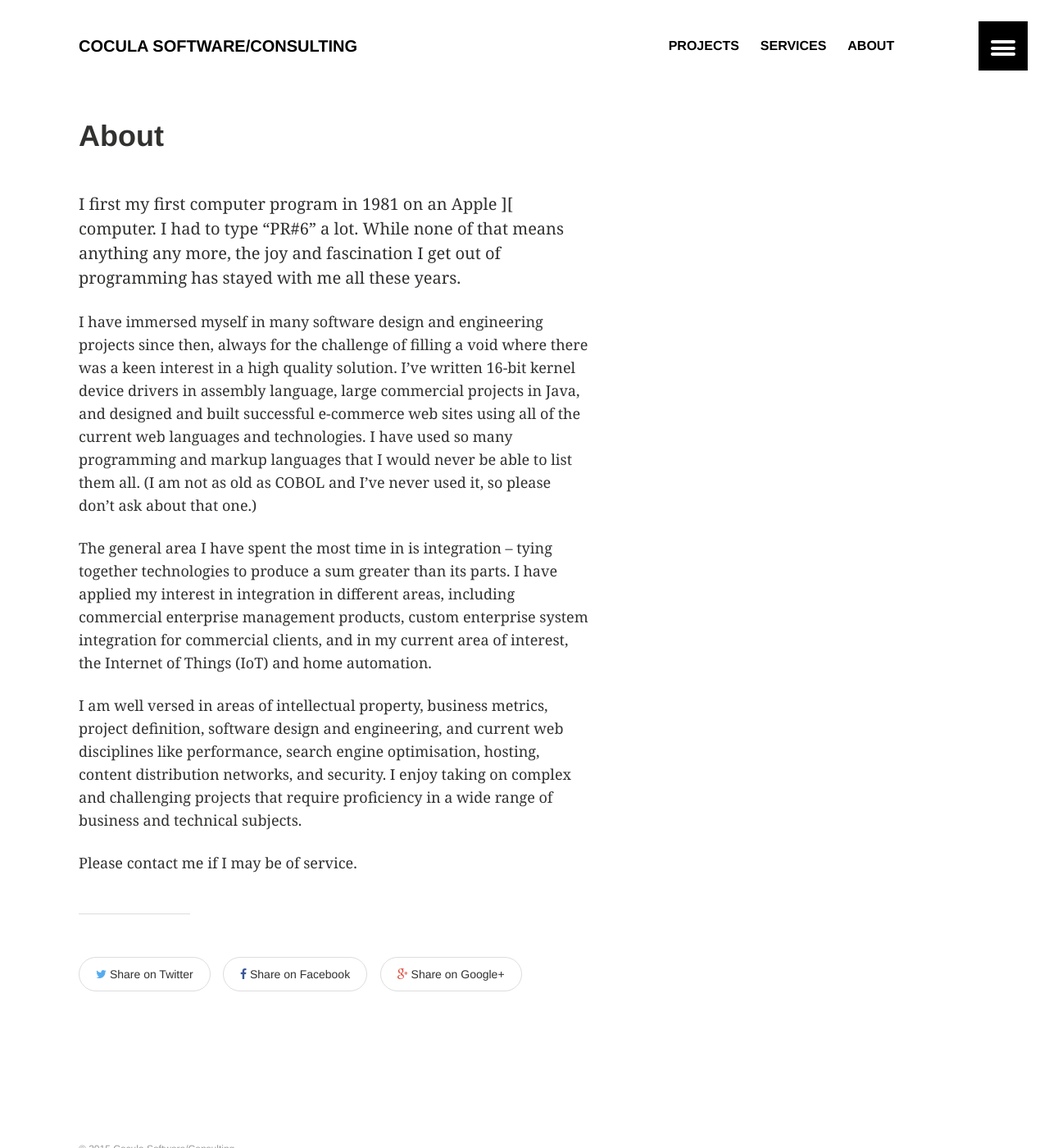
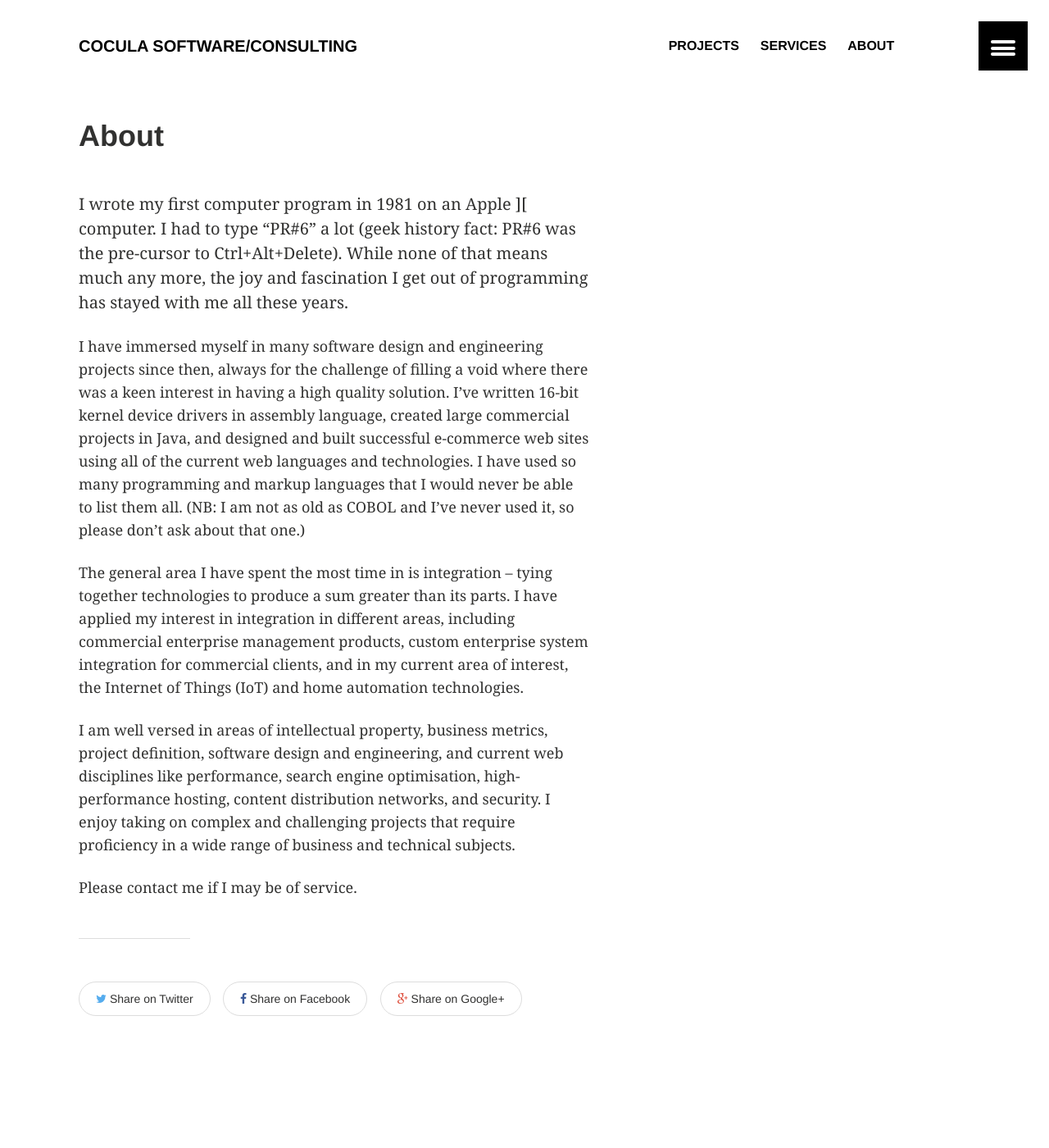
Before and after one commit to watou/watou.github.io, a Jekyll site: the page built from about.md, in a window 1280 px wide and 1400 px high. Shown: the whole window at 82% size. Built offline with Jekyll 4.4.1, drawn with Linux system fonts in a browser that asks for light colours.

Commit message:
Updates.

```diff
--- a/_config.yml
+++ b/_config.yml
@@ -26,7 +26,7 @@ owner:
   email: john@cocu.la
   twitter: jcocula
   google: +JohnCocula
-  bio: "Writing code since before the death of disco.  Yes, I'm old."
+  bio: "Writing code since the birth of personal computers, and loving it."
   avatar: bio-photo.jpg # 160x160 px image for author byline
 disqus-shortname: watou
 
--- a/about.md
+++ b/about.md
@@ -4,12 +4,12 @@ layout: article
 permalink: /about/
 ---
 
-I first my first computer program in 1981 on an Apple ][ computer.  I had to type "PR#6" a lot.  While none of that means anything any more, the joy and fascination I get out of programming has stayed with me all these years.
+I wrote my first computer program in 1981 on an Apple ][ computer.  I had to type "PR#6" a lot (geek history fact: PR#6 was the pre-cursor to Ctrl+Alt+Delete).  While none of that means much any more, the joy and fascination I get out of programming has stayed with me all these years.
 
-I have immersed myself in many software design and engineering projects since then, always for the challenge of filling a void where there was a keen interest in a high quality solution.  I've written 16-bit kernel device drivers in assembly language, large commercial projects in Java, and designed and built successful e-commerce web sites using all of the current web languages and technologies.  I have used so many programming and markup languages that I would never be able to list them all.  (I am not as old as COBOL and I've never used it, so please don't ask about that one.)
+I have immersed myself in many software design and engineering projects since then, always for the challenge of filling a void where there was a keen interest in having a high quality solution.  I've written 16-bit kernel device drivers in assembly language, created large commercial projects in Java, and designed and built successful e-commerce web sites using all of the current web languages and technologies.  I have used so many programming and markup languages that I would never be able to list them all.  (NB: I am not as old as COBOL and I've never used it, so please don't ask about that one.)
 
-The general area I have spent the most time in is integration -- tying together technologies to produce a sum greater than its parts.  I have applied my interest in integration in different areas, including commercial enterprise management products, custom enterprise system integration for commercial clients, and in my current area of interest, the Internet of Things (IoT) and home automation.
+The general area I have spent the most time in is integration -- tying together technologies to produce a sum greater than its parts.  I have applied my interest in integration in different areas, including commercial enterprise management products, custom enterprise system integration for commercial clients, and in my current area of interest, the Internet of Things (IoT) and home automation technologies.
 
-I am well versed in areas of intellectual property, business metrics, project definition, software design and engineering, and current web disciplines like performance, search engine optimisation, hosting, content distribution networks, and security.  I enjoy taking on complex and challenging projects that require proficiency in a wide range of business and technical subjects.
+I am well versed in areas of intellectual property, business metrics, project definition, software design and engineering, and current web disciplines like performance, search engine optimisation, high-performance hosting, content distribution networks, and security.  I enjoy taking on complex and challenging projects that require proficiency in a wide range of business and technical subjects.
 
 Please contact me if I may be of service.
```
